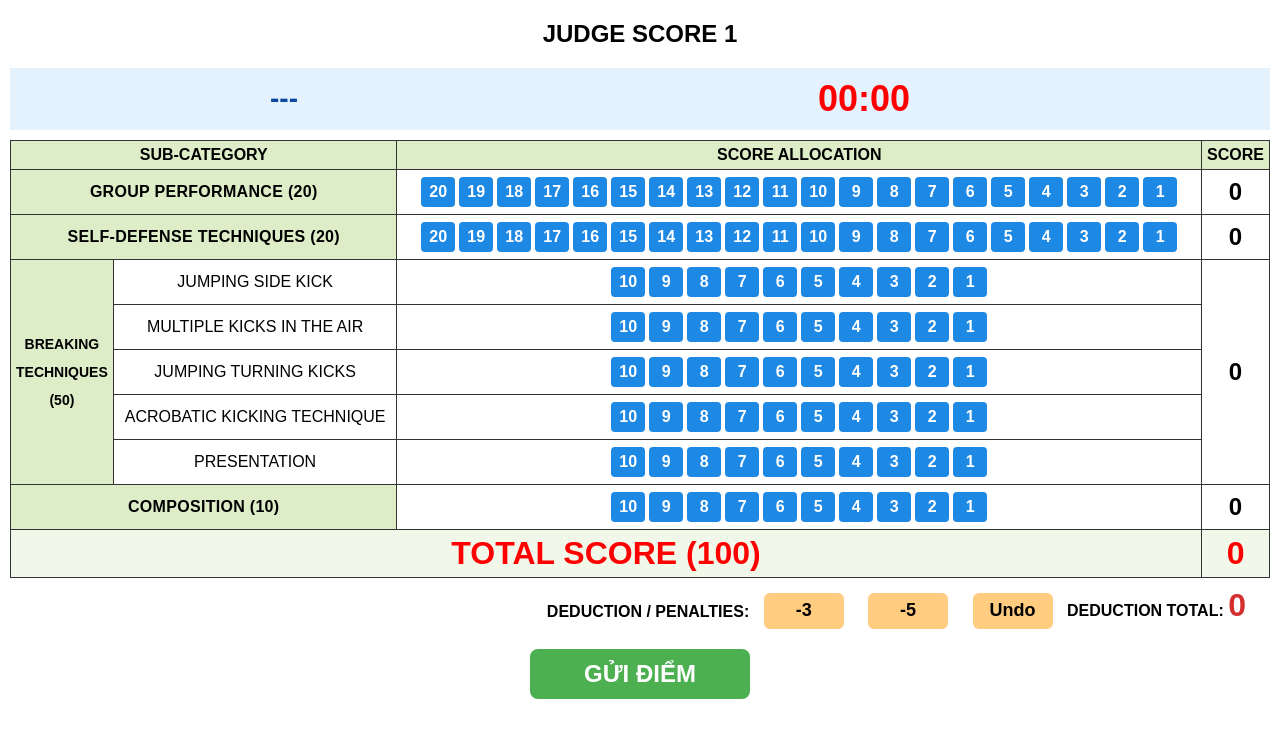
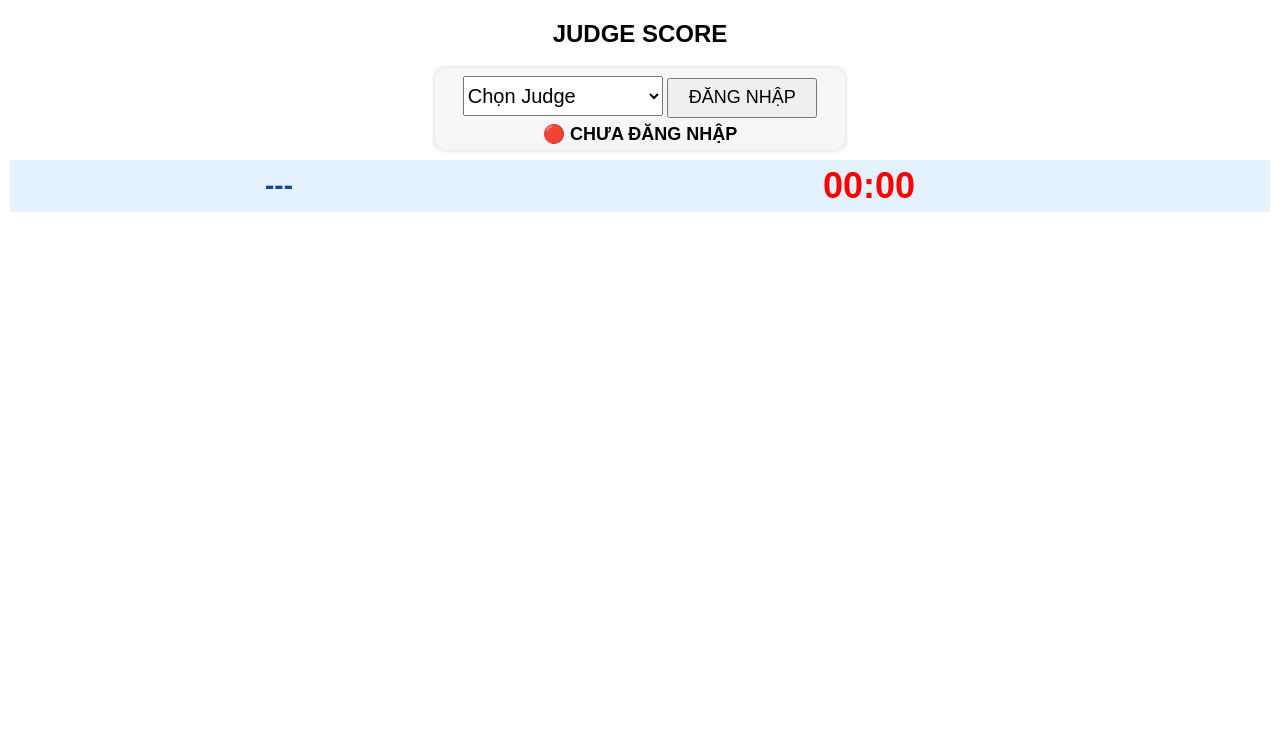
Before and after one commit to tkdhanoi/JudgeScore, a plain HTML site: page index.html in a window 1280 px wide. Drawn offline with Linux system fonts and the light colour scheme; no server answers.

Commit message:
index.html

```diff
--- a/index.html
+++ b/index.html
@@ -104,19 +104,73 @@ th {
     background: #f1f8e9;
 }
 
+#loginBox{
+    margin:10px auto;
+    width:400px;
+    padding:5px;
+    border-radius:10px;
+    background:#f4f6f8;
+    box-shadow:0 0 5px #ccc;
+}
+
+#judgeSelect{
+    width:200px;
+    height:40px;
+    font-size:20px;
+}
+
+#loginBtn,
+#logoutBtn{
+    width:150px;
+    height:40px;
+    font-size:18px;
+    margin-top:5px;
+    cursor:pointer;
+}
+
+#judgeStatus{
+    margin-top:5px;
+    font-size:18px;
+    font-weight:bold;
+}
 </style>
 </head>
 
 <body>
 
-<h2>Judge Score 1</h2>
+<h2>Judge Score</h2>
+
+<div id="loginBox">
+<select id="judgeSelect">
+	<option value="">Chọn Judge</option>
+	<option value="1">Judge 1</option>
+	<option value="2">Judge 2</option>
+	<option value="3">Judge 3</option>
+	<option value="4">Judge 4</option>
+	<option value="5">Judge 5</option>
+</select>
+<button id="loginBtn"
+	onclick="loginJudge()">
+	ĐĂNG NHẬP
+</button>
+
+<button id="logoutBtn"
+	onclick="logoutJudge()"
+	style="display:none">
+	ĐĂNG XUẤT
+</button>
+<div id="judgeStatus">
+🔴 Chưa đăng nhập
+</div>
+
+</div>
 <div style="
 display:flex;
 justify-content:space-between;
 align-items:center;
 background:#e3f2fd;
-padding:10px;
-margin-bottom:10px;
+padding:5px;
+margin-bottom:5px;
 ">
 
 <div id="matchInfo"
@@ -138,6 +192,7 @@ margin-bottom:10px;
 </div>
 
 </div>
+<div id="judgePanel" style="display:none;">
 <table>
 <thead>
 <tr>
@@ -230,6 +285,7 @@ margin-bottom:10px;
     GỬI ĐIỂM
 </button>
 </div>
+</div>
 <script src="https://www.gstatic.com/firebasejs/10.12.2/firebase-app-compat.js"></script>
 <script src="https://www.gstatic.com/firebasejs/10.12.2/firebase-database-compat.js"></script>
 
@@ -248,14 +304,16 @@ const firebaseConfig = {
 firebase.initializeApp(firebaseConfig);
 const db = firebase.database();
 
-window.addEventListener("beforeunload", () => {
-    db.ref(`bddd/status/J${JUDGE_ID}`).set({
+window.addEventListener("beforeunload",()=>{
+    if(JUDGE_ID!=""){
+        db.ref("bddd/status/J"+JUDGE_ID).set({
             online:false,
             lastSeen:Date.now()
         });
+    }
 });
 
-const JUDGE_ID = 1;
+let JUDGE_ID = "";
 const matchInfo =
 document.getElementById("matchInfo");
 
@@ -267,46 +325,23 @@ let history = [];
 let scoreLocked = false;
 let lastTeam = "";
 
-const statusRef =
-db.ref("bddd/status/J"+JUDGE_ID);
-
-statusRef.set({
-    online:true,
-    lastSeen:Date.now()
-});
-
-statusRef.onDisconnect().set({
-    online:false,
-    lastSeen:Date.now()
-});
-
 db.ref("bddd/currentTeam")
 .on("value", snap => {
-
     const data = snap.val();
-
     if(!data) return;
-
     const key =
         data.stt + "_" + data.team;
-
     if(key !== lastTeam){
-
         lastTeam = key;
-
         matchInfo.textContent =
             data.stt + ". " + data.team;
-
     resetSheet();
 }
 });
 db.ref("bddd/timer")
 .on("value", snap => {
-
     const data = snap.val();
-
     if(!data) return;
-
     timerDisplay.textContent =
         data.time || "00:00";
 });
@@ -318,10 +353,79 @@ db.ref("bddd/lock")
     }
 });
 
+async function loginJudge(){
+    const id =
+    document.getElementById("judgeSelect").value;
+    if(id==""){
+        alert("Hãy chọn Judge");
+        return;
+    }
+
+    const ok=
+    await checkJudgeAvailable(id);
+
+    if(!ok){
+    	alert("Judge "+id+
+	" đang được sử dụng trên thiết bị khác."
+    );
+    return;
+    }
+
+    JUDGE_ID=id;
+    localStorage.setItem("judgeID", id);
+    document.getElementById("judgeStatus").innerHTML=
+    "🟢 ĐÃ ĐĂNG NHẬP : Judge "+id;
+
+    document.getElementById("loginBtn").style.display="none";
+    document.getElementById("judgeSelect").disabled=true;
+    document.getElementById("logoutBtn").style.display="inline-block";
+    document.getElementById("judgePanel").style.display="block";
+
+    // cập nhật trạng thái online
+    const statusRef=
+    db.ref("bddd/status/J"+JUDGE_ID);
+    statusRef.set({
+        online:true,
+        lastSeen:Date.now()
+    });
+    statusRef.onDisconnect().set({
+        online:false,
+        lastSeen:Date.now()
+    });
+    }
+
+function checkJudgeAvailable(id){
+    return db.ref("bddd/status/J"+id)
+    .once("value")
+    .then(snap=>{const data=snap.val();
+        if(!data) return true;
+        if(data.online===true){return false;
+        }
+        return true;
+    });
+    }
+
+function logoutJudge(){
+    db.ref("bddd/status/J"+JUDGE_ID).set({
+        online:false,
+        lastSeen:Date.now()
+    });
+
+    JUDGE_ID="";
+    localStorage.removeItem("judgeID");
+    document.getElementById("judgeStatus").innerHTML=
+    "🔴 CHƯA ĐĂNG NHẬP";
+
+    document.getElementById("loginBtn").style.display="inline-block";
+    document.getElementById("judgeSelect").disabled=false;
+    document.getElementById("judgeSelect").value="";
+    document.getElementById("logoutBtn").style.display="none";
+    document.getElementById("judgePanel").style.display="none";
+    }
+
 function buildButtons() {
     document.querySelectorAll(".buttons").forEach(cell => {
         const max = parseInt(cell.dataset.max);
-
         for (let i = max; i >= 1; i--) {
             const btn = document.createElement("button");
             btn.textContent = i;
@@ -333,21 +437,14 @@ function buildButtons() {
 }
 
 function updateBreakingTotal() {
-
     let total = 0;
-
     document.querySelectorAll(".breaking").forEach(cell => {
-
         const selected = cell.querySelector(".btn-selected");
-
         if(selected){
             total += Number(selected.textContent);
         }
-
     });
-
     document.getElementById("breakingTotal").textContent = total;
-
     }
 
 function selectScore(cell, value, button) {
@@ -379,28 +476,20 @@ if(scoreLocked) return;
 }
 
 function updateTotal() {
-
     let total = 0;
-
     // 20 điểm
     total += Number(document.querySelectorAll(".score-cell")[0].textContent);
-
     // 20 điểm
     total += Number(document.querySelectorAll(".score-cell")[1].textContent);
-
     // Breaking 50
     total += Number(document.getElementById("breakingTotal").textContent);
-
     // Composition
     total += Number(document.querySelectorAll(".score-cell")[3].textContent);
-
     total -= deduction;
-
     document.getElementById("totalScore").textContent = total;
 }
 
 function sendScore(){
-
     if(!validateScore()){
         alert(
         "Vui lòng chấm đủ tất cả các mục trước khi gửi điểm."
@@ -422,15 +511,11 @@ function sendScore(){
       "bddd/judges/J"+JUDGE_ID
     )
     .set({
-
         total: total,
-
         breaking: breaking,
-
         timestamp: Date.now()
 
-    })
-    .then(()=>{
+    })    .then(()=>{
         lockSheet();
     })
     .catch(()=>{
@@ -443,9 +528,7 @@ db.ref(`bddd/submitted/J${JUDGE_ID}`).set({
 }
 
 function lockSheet(){
-
     scoreLocked = true;
-
     document
     .querySelectorAll(".btn-score")
     .forEach(btn=>{
@@ -466,53 +549,43 @@ function lockSheet(){
 }
 
 function unlockSheet(){
-
     scoreLocked = false;
-
     document
     .querySelectorAll(".btn-score")
     .forEach(btn=>{
         btn.disabled = false;
         btn.style.opacity = 1;
     });
-
     document
     .querySelectorAll(".btn-deduction")
     .forEach(btn=>{
         btn.disabled = false;
         btn.style.opacity = 1;
     });
-
     sendBtn.disabled = false;
     sendBtn.textContent = "GỬI ĐIỂM";
     sendBtn.style.background = "#4caf50";
 }
 
 function resetSheet(){
-
     deduction = 0;
     history = [];
-
     document
     .getElementById("deductionTotal")
     .textContent = 0;
-
     document
     .querySelectorAll(".score-cell")
     .forEach(cell=>{
         cell.textContent = 0;
     });
-
     document
     .querySelectorAll(".btn-score")
     .forEach(btn=>{
         btn.classList.remove("btn-selected");
     });
-
     document
     .getElementById("breakingTotal")
     .textContent = 0;
-
     document
     .getElementById("totalScore")
     .textContent = 0;
@@ -520,39 +593,38 @@ function resetSheet(){
     unlockSheet();
 }
 function validateScore(){
-
     const normalRows =
         document.querySelectorAll(".buttons:not(.breaking)");
-
     for(const cell of normalRows){
-
         if(!cell.querySelector(".btn-selected")){
             return false;
         }
     }
-
     const breakingRows =
         document.querySelectorAll(".breaking");
-
     for(const cell of breakingRows){
-
         if(!cell.querySelector(".btn-selected")){
             return false;
         }
     }
-
     return true;
 }
+
 window.onload = ()=>{
-
     window.moveTo(0,0);
-
     window.resizeTo(
         screen.availWidth,
         screen.availHeight
     );
+    const savedJudge =
+        localStorage.getItem("judgeID");
+    if(savedJudge){
+        document.getElementById("judgeSelect").value =
+            savedJudge;
+        loginJudge();
+    }
+};
 
-};
 buildButtons();
 </script>
 
```
Lines whose indentation alone changed are shown as unchanged.
